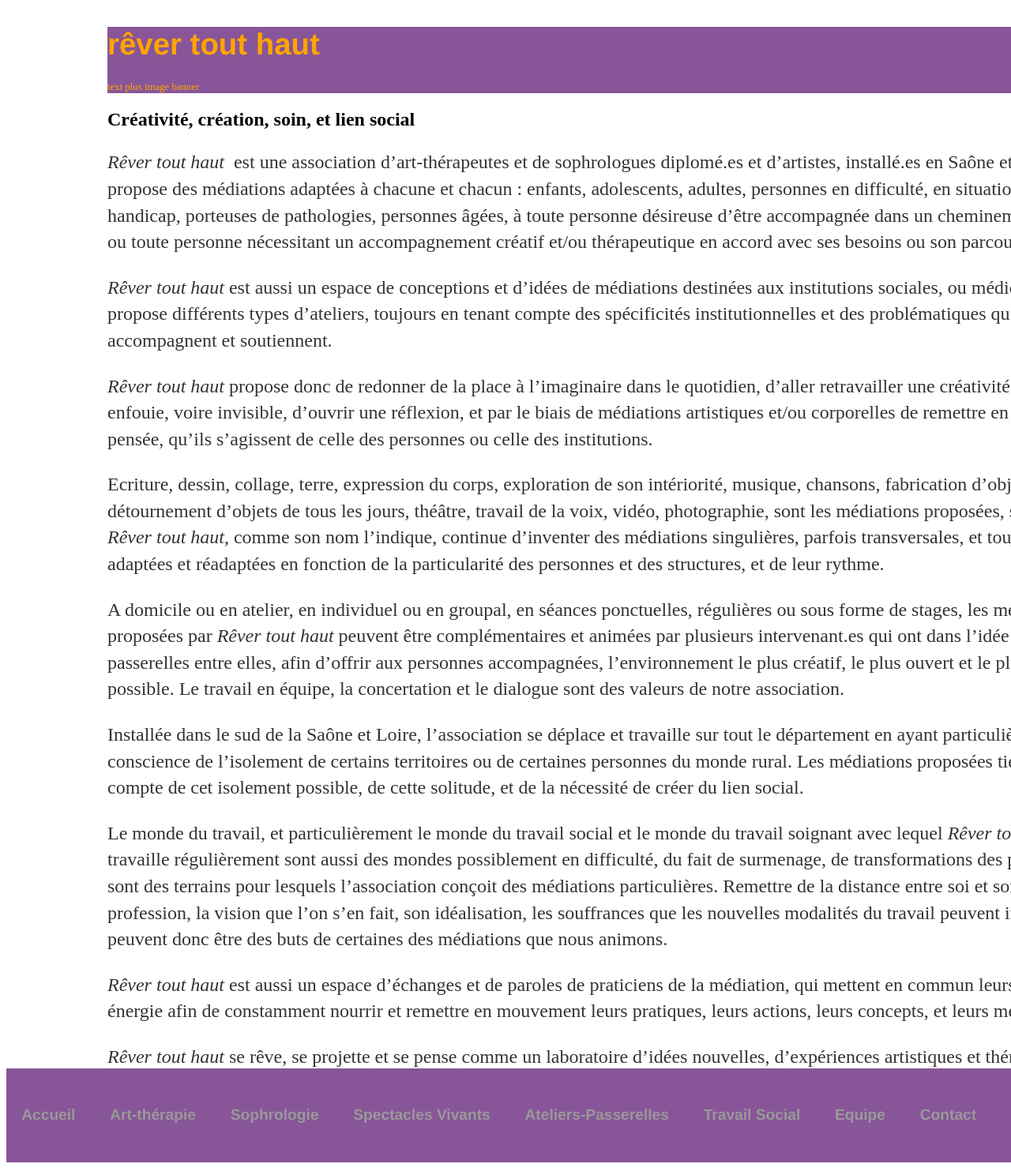
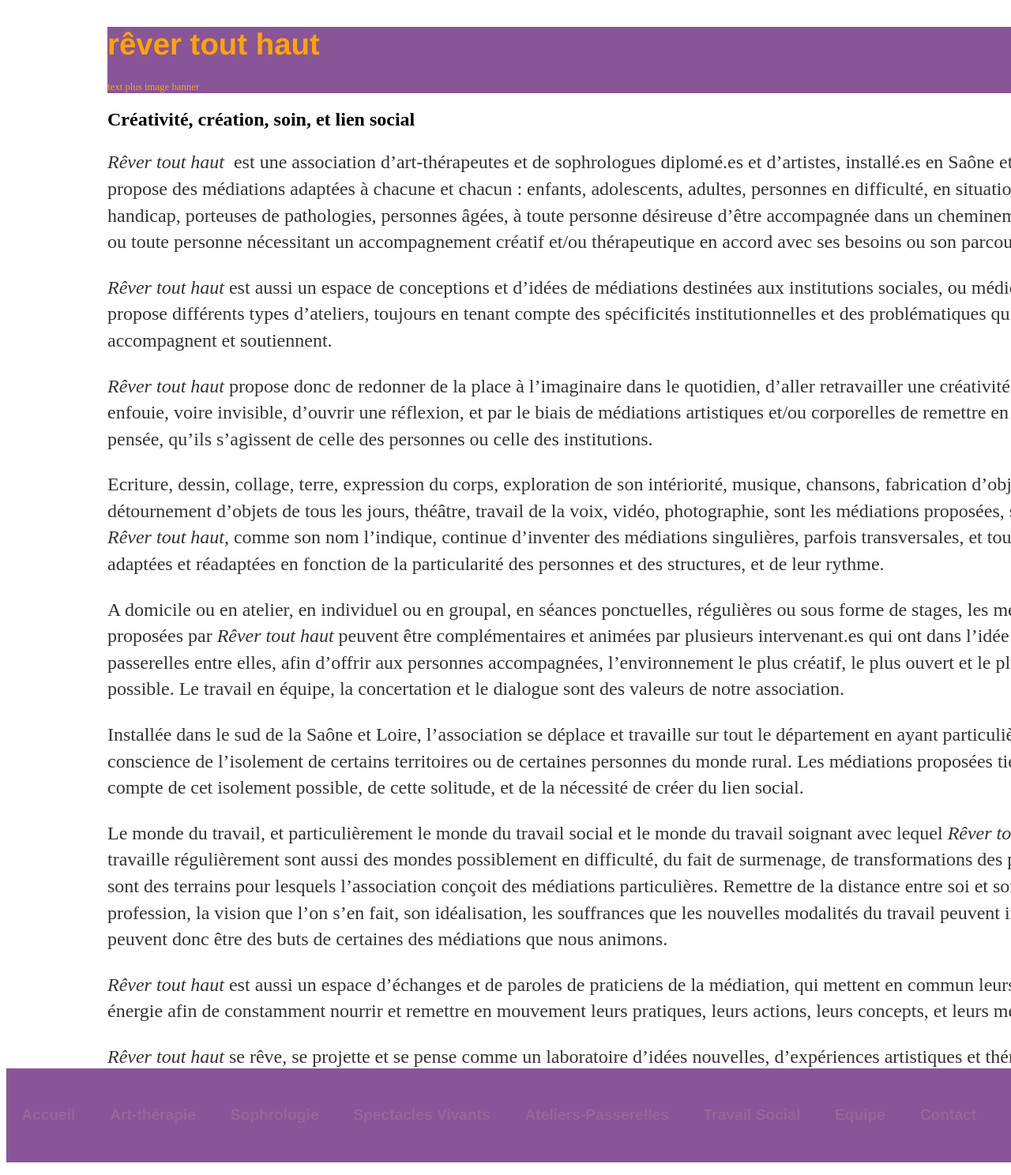
Before and after one commit to leshnik/revertouthaut, a Jekyll site: the page built from index.md, in a window 1280 px wide. Shown: the whole page at 79% size. Built offline with Jekyll 4.4.1, drawn with Linux system fonts in a browser that asks for light colours.

Commit message:
change color of links

```diff
--- a/css/main.css
+++ b/css/main.css
@@ -19,7 +19,7 @@ nav ul li, foot ul li {
 }
 a {
   text-decoration: none;
-  color: #999;
+  color: #969;
 }
 a:hover {
   text-decoration: underline;
```
